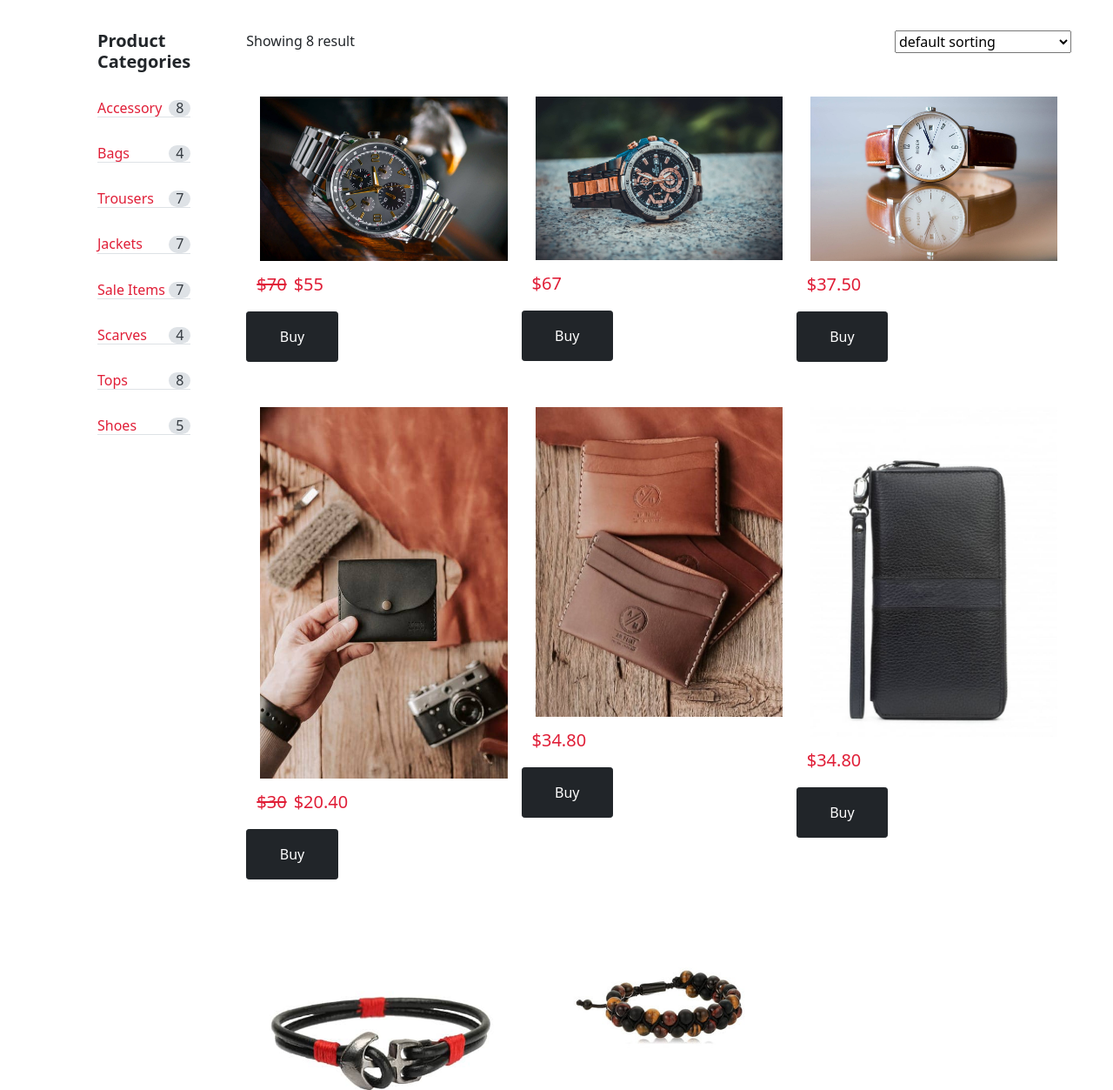
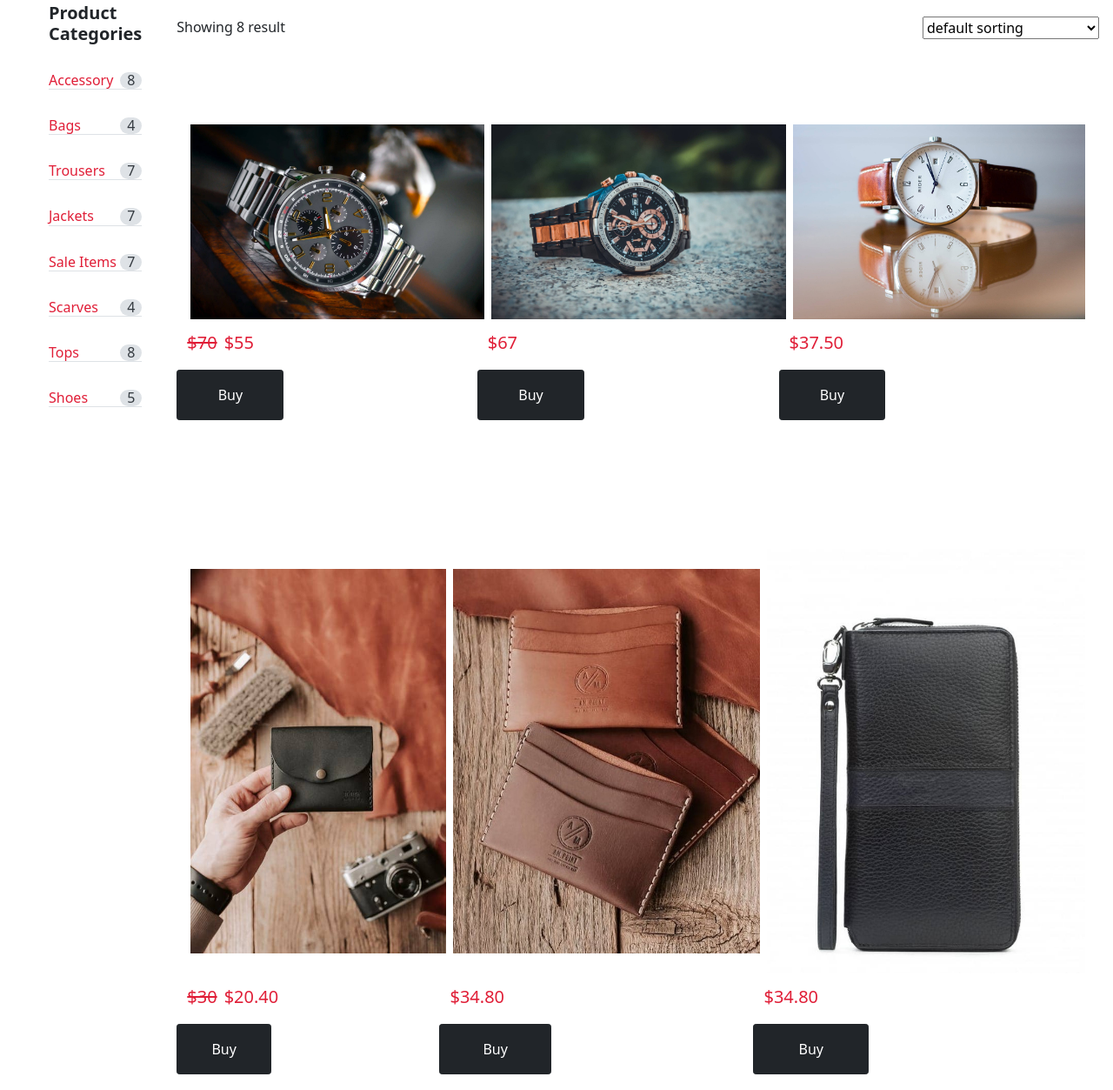
Before and after one commit to Marwa2Mohamed/GoBetween-eCommerce, a plain HTML site: page website-pages/men-accessories.html in a window 1280 px wide. Shown: the part 376-1629 px from the top of the page at 87% size. Drawn offline with nearby package versions, Linux system fonts and the light colour scheme; a web font is replaced by a local one.

Commit message:
the images respnsive sizes are updated using object-fit, and the css style became inner (.css is deleted)

```diff
--- a/website-pages/men-accessories.css
+++ /dev/null
@@ -1,23 +0,0 @@
-/*Start The main Section*/
-#category-container span a p{
-    color: #E01E37;
-    border-bottom-style: dotted;
-}
-
-#category-container span a p:hover{
-    opacity: 0.7;
-}
-
-#category-container span a p label{
-    color: #343a40;
-    background-color: #dee2e6;
-}
-
-#accesories-images img {
-    border: 0;
-}
-
-#accesories-images .row_price p {
-     color: #e01e37;
-}
- /*End The main Section*/
--- a/website-pages/men-accessories.html
+++ b/website-pages/men-accessories.html
@@ -14,6 +14,14 @@
              <script src="html5shiv-master/dist/html5shiv.min.js"></script>
         <![endif]-->
     </head>
+
+    <style>
+         #accesories-images img{
+             object-fit: contain;
+              border: 0;
+         }
+     </style>
+
      <body>
         <!--Start The Header & Navigation Section-->
         <header>
@@ -83,10 +91,10 @@
                 <!--End The main Title container-->
 
                 <!--Start The products container-->
-                    <section id="allformen" class="my-md-5 d-flex flex-column flex-md-row p-5">
+                    <section id="allformen" class="my-md-5 d-flex flex-column flex-md-row p-5 p-md-3">
 
                         <!--Start The category container-->
-                            <section id="products-category" class="mx-md-5 px-md-3 d-flex flex-cloumn w-md-50">
+                            <section id="products-category" class="mx-3 mx-sm-4 px-sm-3 d-flex flex-cloumn w-xs-100 w-sm-50">
 
                                 <div id="category-container">
                                     <h4 class="text-start fs-5 display-5 text-capitalize fw-bold">product categories</h4><br/>
@@ -123,9 +131,9 @@
 
 
                         <!--Start products images to display-->
-                        <section id ="display-products" class="mx-xs-5 mx-md-0 px-xs-3 px-lg-0 w-md-50">
+                        <section id ="display-products" class="mt-3 w-md-50">
 
-                          <div class="mt-4 mt-lg-0 mb-5 mx-xs-5 mx-md-0 px-xs-5 px-lg-0">
+                          <div class="mt-4 mt-lg-0 mb-5 mx-md-0 px-xs-5 px-lg-0">
                                 <label>Showing 8 result</label>
 
                                <select name="product" id="products" class="float-end">
@@ -138,88 +146,71 @@
                           </div>
 
                           <div id="accesories-images" class="container-fluid">
-                              <div class="d-flex flex-xs-column flex-md-row row row_first ">
-                                <div class="col-md-4">
-                                    <img src="../images/products-image/watch1.jpg" alt="first watch product" class="img-thumbnail col-12"/>
+                               <div class="d-flex flex-column flex-md-row mt-5">
+                                <div class="d-flex flex-column mt-5">
+                                    <img src="../images/products-image/watch1.jpg" alt="first watch product" class="float-start w-100 h-100 img-thumbnail"/>
                                     <div class=" d-flex flex-md-column row row_price mb-5 mt-2">
                                       <p class="price col-6 col-lg-4 fs-5"><s class="saleItem">$70</s><span class=" mx-2">$55</span></p>
                                       <button class="buy btn btn-dark btn-sm text-capitalize fw-light fs-6 p-3 col-5 col-lg-4" onclick="addedToCart()">Buy</button>
                                     </div>
                                 </div>
-                                <div class="col-md-4">
-                                    <img src="../images/products-image/watch2.jpg" alt="second watch product" class="img-thumbnail col-12"/>
+                                <div class="d-flex flex-column mt-5">
+                                    <img src="../images/products-image/watch2.jpg" alt="second watch product" class="float-start w-100 h-100 img-thumbnail"/>
                                     <div class="d-flex flex-md-column row row_price mb-5 mt-2">
                                       <p class="price col-6 col-lg-2 fs-5">$67</p>
                                       <button class="buy btn btn-dark btn-sm col-xs-6 col-md-0 text-capitalize fw-light fs-6 col-5 col-lg-4 p-3" onclick="addedToCart()">Buy</button>
                                     </div>
                                 </div>
-                                <div  class="col-md-4">
-                                    <img src="../images/products-image/watch3.jpg" alt="third watch product" class="img-thumbnail col-12"/>
+                                <div class="d-flex flex-column mt-5">
+                                    <img src="../images/products-image/watch3.jpg" alt="third watch product" class="float-start w-100 h-100 img-thumbnail"/>
                                     <div class="d-flex flex-md-column row row_price mb-5 mt-2">
                                       <p class="price col-6 col-lg-2 fs-5">$37.50</p>
                                       <button class="buy btn btn-dark btn-sm text-capitalize fw-light fs-6 col-5 col-lg-4 p-3" onclick="addedToCart()">Buy</button>
                                     </div>
                                 </div>
                               </div>
-<!--
-                              <div class=" d-flex flex-xs-column flex-md-row row_price mb-5 mt-2">
-
-
-                                  <button class="btn btn-dark btn-sm col-1 col-lg-2 mx-lg-5 text-capitalize fw-light fs-6">add to cart </button>
-
-                                  <button class="btn btn-dark btn-sm col-1 col-lg-2 text-capitalize fw-light fs-6">add to cart </button>
-                              </div>
--->
-                            <div class="d-flex flex-xs-column flex-md-row row row_second">
-                                <div class="col-md-4">
-                                    <img src="../images/products-image/wallet1.jpg" alt="first wallet product" class="img-thumbnail col-12"/>
+                              <!---->
+                               <div class="d-flex flex-column flex-md-row mt-5">
+                                    <div class="d-flex flex-column mt-5">
+                                        <img src="../images/products-image/wallet1.jpg" alt="first wallet product" class="float-start w-100 h-100 img-thumbnail"/>
                                           <div class="d-flex flex-md-column row row_price mb-5 mt-2">
                                             <p class="price col-6 col-lg-2 fs-5"><s class="saleItem">$30</s><span class="mx-2">$20.40 </span></p>
                                             <button class="buy btn btn-dark btn-sm text-capitalize fw-light fs-6 col-5 col-lg-4 p-3"  onclick="addedToCart()">Buy</button>
                                           </div>
                                     </div>
-                                <div class="col-md-4">
-                                    <img src="../images/products-image/wallet2.jpg" alt="second wallet product" class="img-thumbnail col-12"/>
+                                    <div class="d-flex flex-column mt-5">
+                                        <img src="../images/products-image/wallet2.jpg" alt="second wallet product" class="float-start w-100 h-100 img-thumbnail"/>
                                           <div class="d-flex flex-md-column row row_price mb-5 mt-2">
                                             <p class="price col-6 col-lg-2 fs-5">$34.80</p>
                                             <button class = "buy btn btn-dark btn-sm text-capitalize fw-light fs-6 col-5 col-lg-4 p-3"  onclick="addedToCart()">Buy</button>
                                           </div>
                                     </div>
-                                <div class="col-md-4">
-                                    <img src="../images/products-image/wallet3.jpg" alt="third wallet product" class="img-thumbnail col-12"/>
+                                    <div class="d-flex flex-column mt-5">
+                                        <img src="../images/products-image/wallet3.jpg" alt="third wallet product" class="float-start w-100 h-100 img-thumbnail"/>
                                           <div class="d-flex flex-md-column row row_price mb-5 mt-2">
                                             <p class="price col-6 col-lg-2 fs-5">$34.80</p>
                                             <button class="buy btn btn-dark btn-sm text-capitalize fw-light fs-6 col-5 col-lg-4 p-3"  onclick="addedToCart()">Buy</button>
                                           </div>
                                     </div>
                                   </div>
-<!--
-                              <div class="d-flex flex-row row_price mb-5 mt-2">
-
-                              </div>
--->
-                            <div class="d-flex flex-xs-column flex-md-row row row_third">
-                                <div class="col-md-4">
-                                    <img src="../images/products-image/bracelet1.jpg" alt="first bracelet product" class="img-thumbnail col-12"/>
+                              <!---->
+                               <div class="d-flex flex-column flex-md-row mt-5">
+                                    <div class="d-flex flex-column mt-5">
+                                        <img src="../images/products-image/bracelet1.jpg" alt="first bracelet product" class="float-start w-100 h-100 img-thumbnail"/>
                                         <div class="d-flex flex-md-column row row_price mb-5 mt-2">
                                           <p class="price col-6 col-lg-2 fs-5">$20</p>
                                           <button class="buy btn btn-dark btn-sm text-capitalize fw-light fs-6 col-5 col-lg-4 p-3" onclick="addedToCart()">Buy</button>
                                         </div>
                                     </div>
-                                <div class="col-md-4">
-                                    <img src="../images/products-image/bracelet2.jpg" alt="second bracelet product" class="img-thumbnail col-12"/>
+                                    <div class="d-flex flex-column mt-5">
+                                        <img src="../images/products-image/bracelet2.jpg" alt="second bracelet product" class="float-start w-100 h-100 img-thumbnail"/>
                                         <div class="d-flex flex-md-column row row_price mb-5 mt-2">
                                           <p class="price col-6 col-lg-2 fs-5">$15</p>
                                          <button class="buy btn btn-dark btn-sm text-capitalize fw-light fs-6 col-5 col-lg-4 p-3" onclick="addedToCart()">Buy</button>
                                         </div>
                                     </div>
                                   </div>
-<!--
-                              <div class="d-flex flex-row row_price mb-5 mt-2">
-
-
-                              </div>
--->
+                            <!---->
                           </div>
                         </section>
                         <!--End products images to display-->
```
Lines whose indentation alone changed are shown as unchanged.
